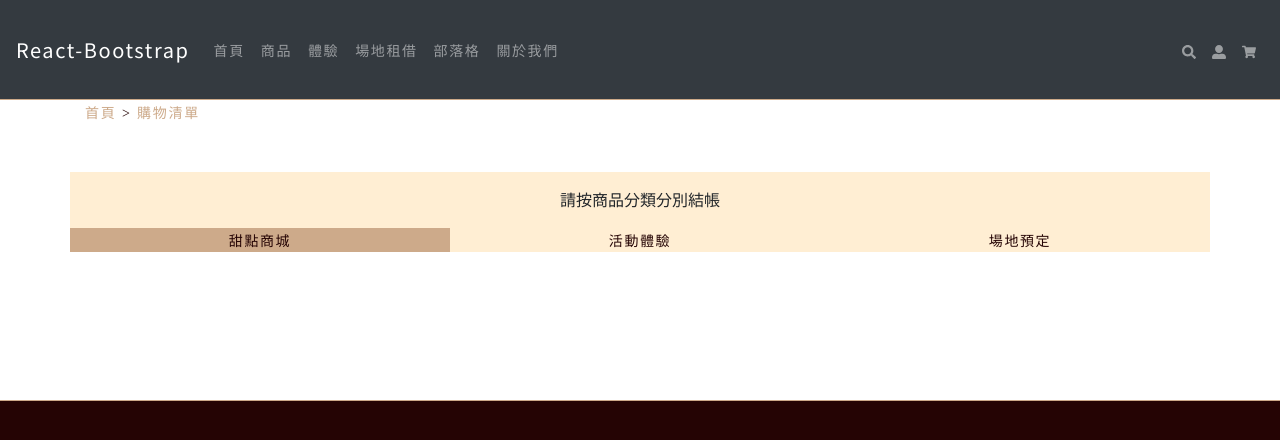
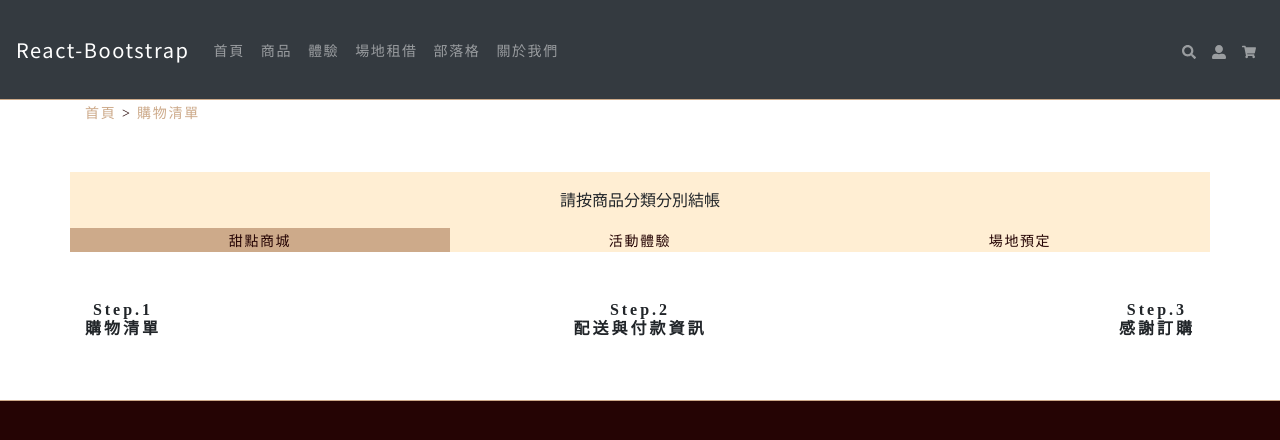
Before and after one commit to linyu0801/react-topic, a React (Create React App) app: page /carttry in a window 1280 px wide. Shown: the top 440 px of the page. Built offline with nearby package versions, Linux system fonts and the light colour scheme.

Commit message:
運勢欠佳

```diff
--- a/src/pages/cart/CartCate.js
+++ b/src/pages/cart/CartCate.js
@@ -5,7 +5,6 @@ function CartCate(props) {
 
   return (
     <>
-      <div className="container">
       <div className="row hhyy-cate hy-bg mt-5">
         <div className="col-12 text-center p-3">請按商品分類分別結帳</div>
         <div
@@ -63,7 +62,6 @@ function CartCate(props) {
             <li className="p-3">場地預定</li>
           </ul> */}
       </div>
-      </div>
     </>
   )
 }
--- /dev/null
+++ b/src/pages/cart/CartContent.js
@@ -0,0 +1,5 @@
+function CartContent(props) {
+  return
+}
+
+export default CartContent
--- /dev/null
+++ b/src/pages/cart/CartStep.js
@@ -0,0 +1,34 @@
+function CartStep(props) {
+  const { cartStep, setCartStep } = props
+  return (
+    <div className="row hhyy-step mt-5">
+      <div className="col hy-cart-step d-flex justify-content-between">
+        <div
+          className={'text-center ' + cartStep}
+          onClick={() => {
+            setCartStep('hy-step-active ')
+          }}
+        >
+          <h5>Step.1</h5>
+          <h5>購物清單</h5>
+        </div>
+        <div className="d-flex flex-column justify-content-center">
+          <i className="fas fa-chevron-right"></i>
+        </div>
+        <div className="text-center">
+          <h5>Step.2</h5>
+          <h5>配送與付款資訊</h5>
+        </div>
+        <div className="d-flex flex-column justify-content-center">
+          <i className="fas fa-chevron-right"></i>
+        </div>
+        <div className="text-center">
+          <h5>Step.3</h5>
+          <h5>感謝訂購</h5>
+        </div>
+      </div>
+    </div>
+  )
+}
+
+export default CartStep
--- a/src/pages/cart/CartTry.js
+++ b/src/pages/cart/CartTry.js
@@ -1,6 +1,7 @@
 import { useState } from 'react'
 
 import CartCate from './CartCate'
+import CartStep from './CartStep'
 import Cart1 from './Cart1'
 // import Cart2 from './Cart2'
 // import Cart3 from './Cart3'
@@ -11,7 +12,7 @@ import '../../styles/font.scss'
 
 function CartTry() {
   const [cartCate, setCartCate] = useState('cart1')
-  const [Step, setStep] = useState('step1')
+  const [cartStep, setCartStep] = useState('step1')
   return (
     <>
       <div className="container">
@@ -25,9 +26,9 @@ function CartTry() {
             </a>
           </div>
         </div>
+        <CartCate cartCate={cartCate} setCartCate={setCartCate} />
+        <CartStep cartStep={cartStep} setCartStep={setCartStep} />
       </div>
-
-      <CartCate cartCate={cartCate} setCartCate={setCartCate} />
     </>
   )
 }
```
Also changed, not shown: 1 other file (tests, documents, lock files or other folders). Lines whose indentation alone changed are shown as unchanged.
